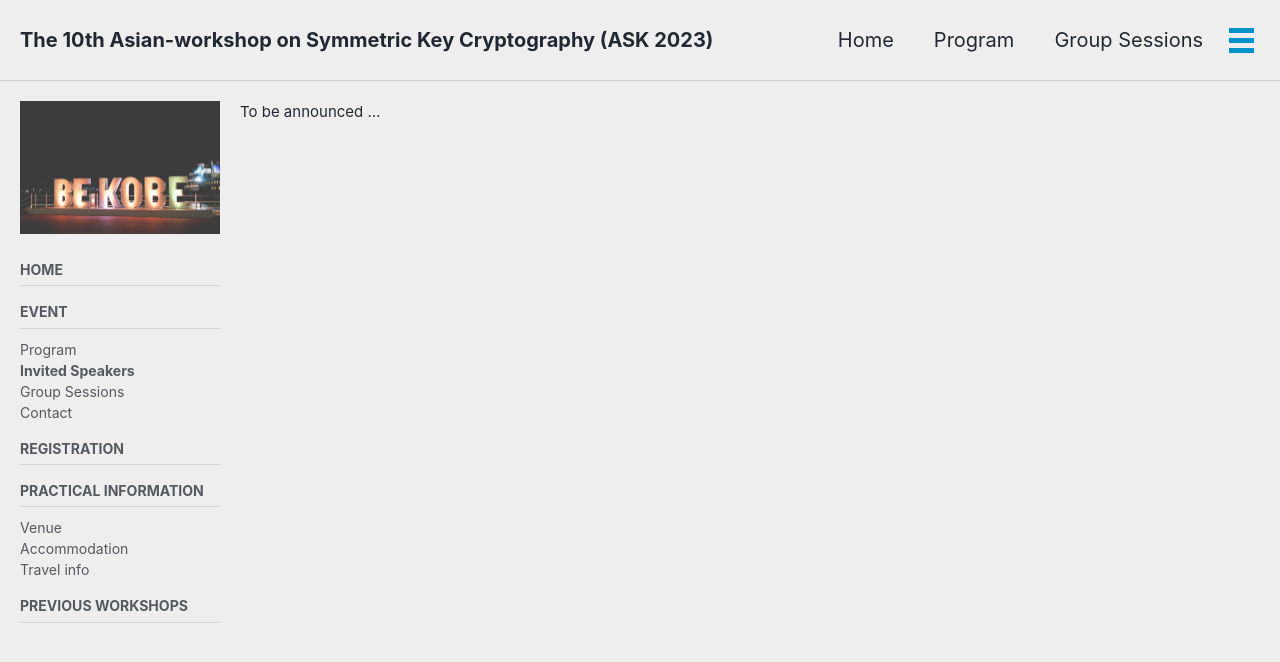
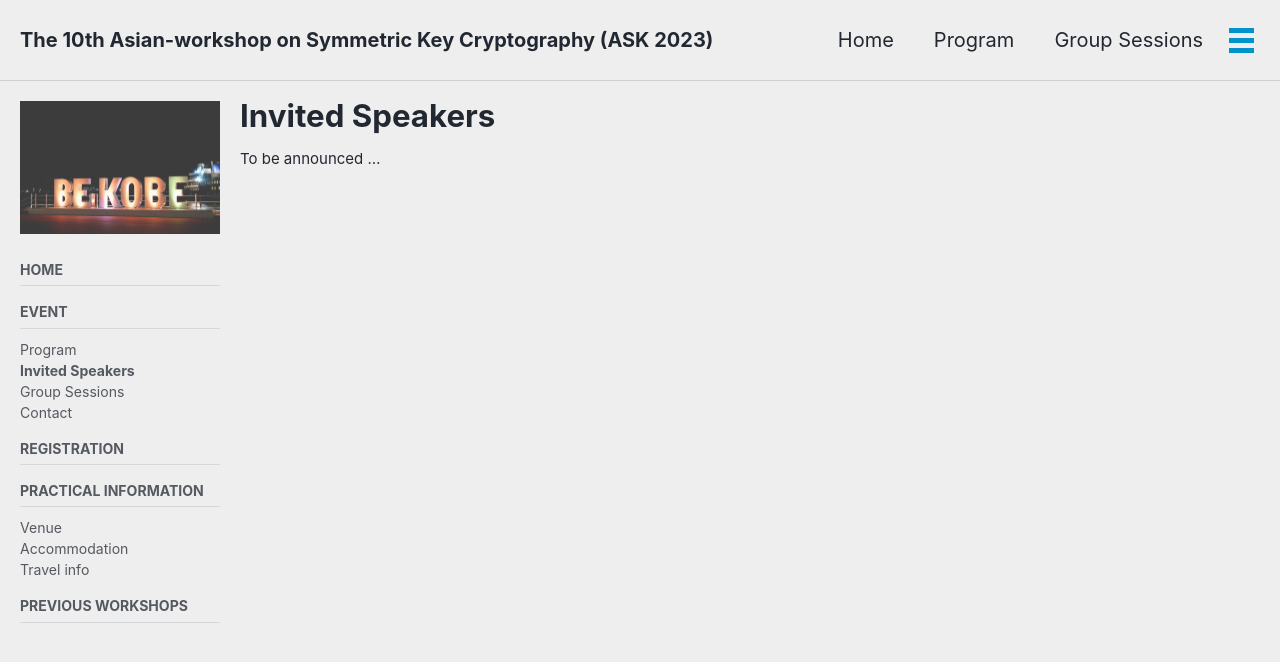
Before and after one commit to cryptanalysisbench/SATbench, a Jekyll site: the page built from invited.md, in a window 1280 px wide and 900 px high. Shown: the top 662 px of the window. Built offline with Jekyll 4.4.1, drawn with Linux system fonts in a browser that asks for light colours; cached includes are drawn as plain includes; nearby versions of some CDN libraries; our own code applies the rules of GitHub Pages for plain Markdown files.

Commit message:
Update invited.md

```diff
--- a/invited.md
+++ b/invited.md
@@ -8,6 +8,7 @@ sidebar:
     image_alt: "image"
     nav: "docs"
 ---
+# Invited Speakers
 
 To be announced ...
 
```
